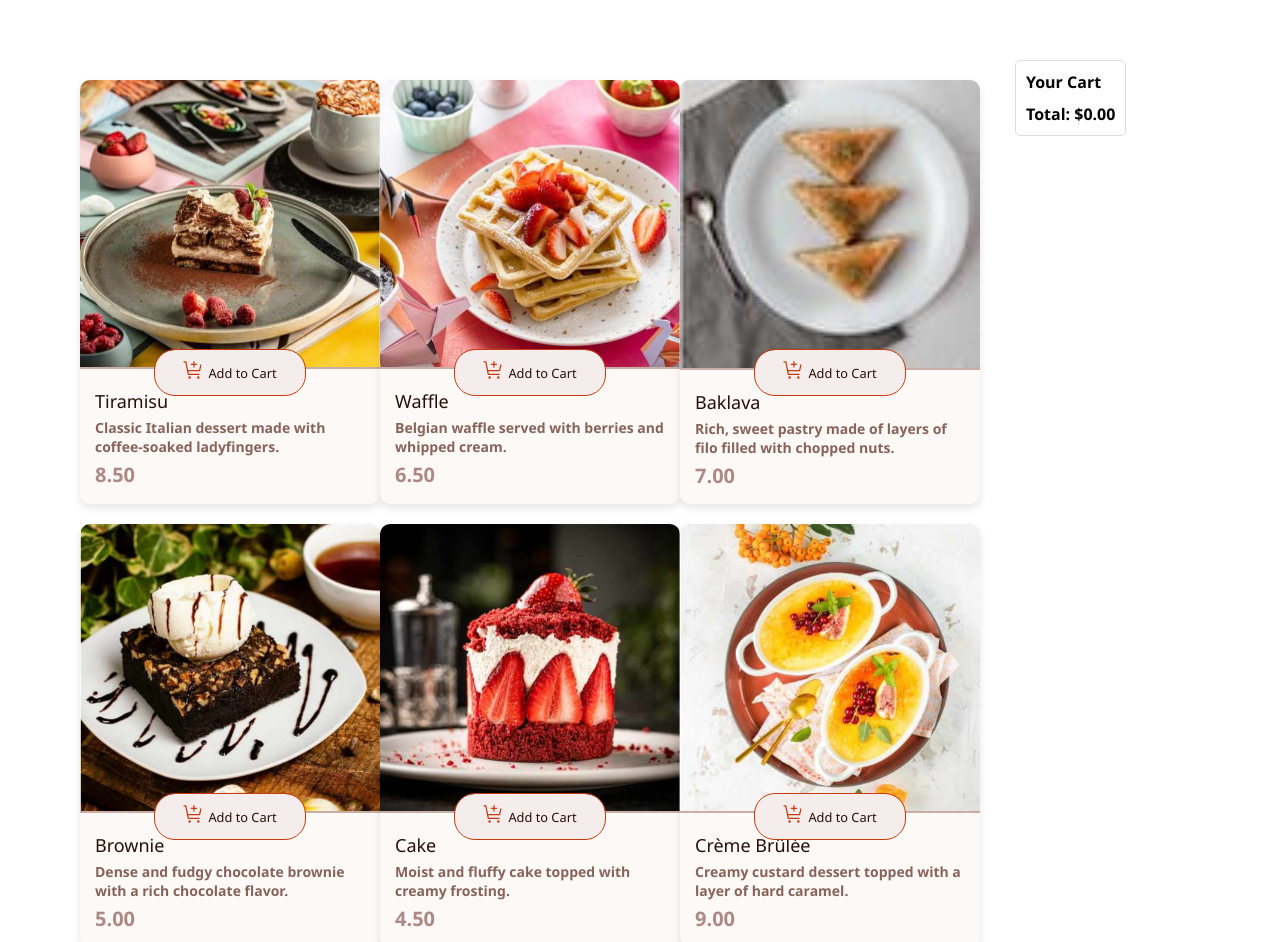
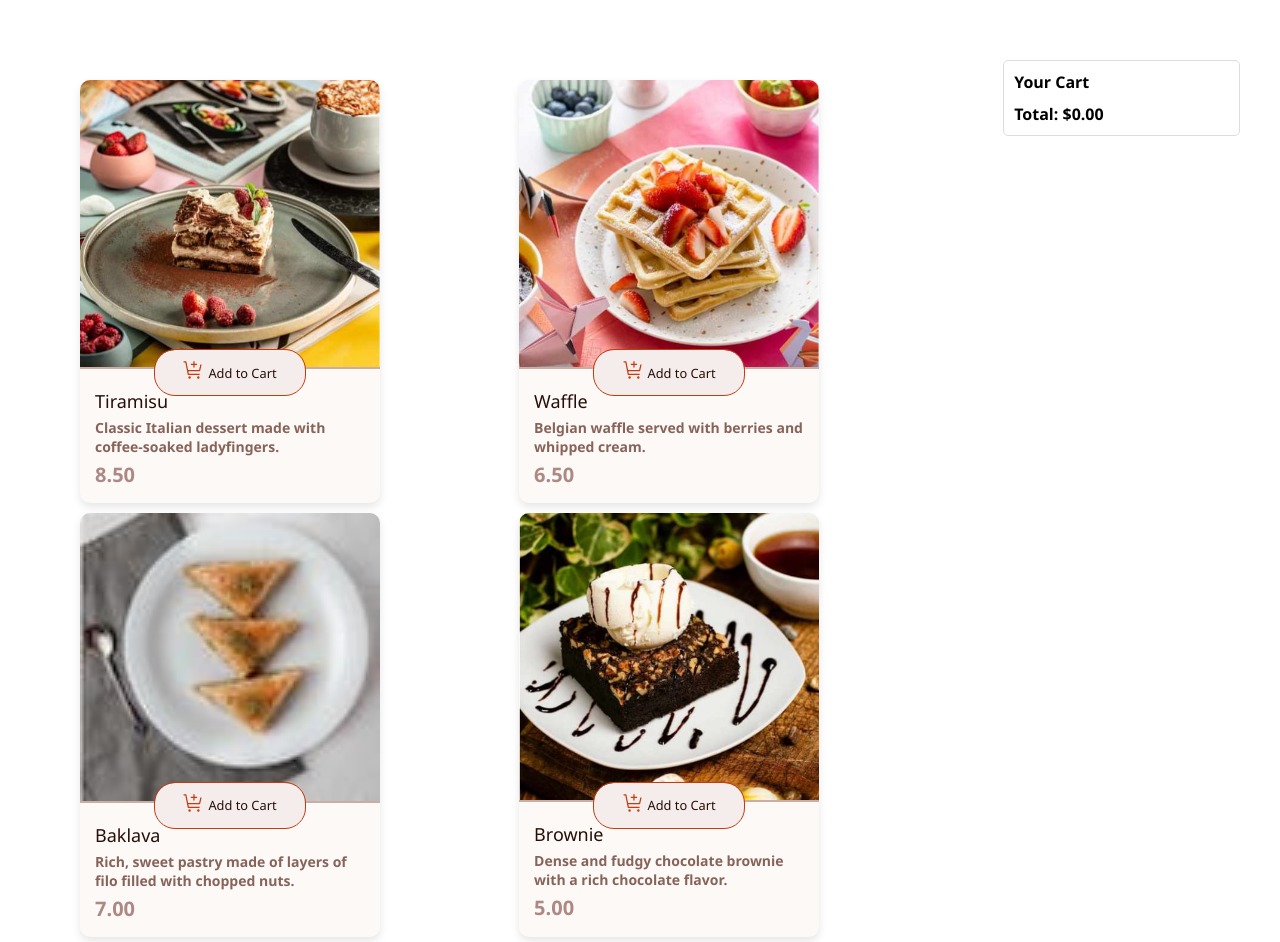
Before and after one commit to ricoom/product-list-with-cart-main, a plain HTML site: page product-list-with-cart-main/index.html in a window 1280 px wide. Shown: the top 942 px of the page. Drawn offline with Linux system fonts and the light colour scheme.

Commit message:
minor changes

```diff
--- a/product-list-with-cart-main/assets/style.css
+++ b/product-list-with-cart-main/assets/style.css
@@ -20,7 +20,7 @@
     padding: 40px;
     display: flex;
     gap: 15px;
-    flex-wrap: wrap;
+    flex-wrap: nowrap;
 
 }
 
@@ -28,8 +28,8 @@
 .container .col-1{
     display: grid;
     padding: 40px;
-    grid-template-columns: repeat(auto-fit, minmax(250px, 1fr)); /* Responsive grid */
-    gap: 20px; /* Space between products */
+    grid-template-columns: repeat(auto-fit, minmax(300px, 1fr)); /* Responsive grid */
+    gap: 10px; /* Space between products */
     flex-basis: 80%;
 }
 
@@ -165,3 +165,6 @@ cursor: pointer;
     margin-top: 10px;
     font-weight: bold;
   }
+  .col-2{
+    flex-basis: 20%;
+  }
```
